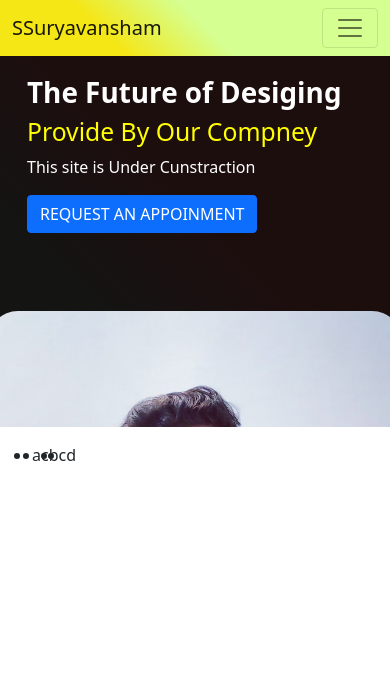
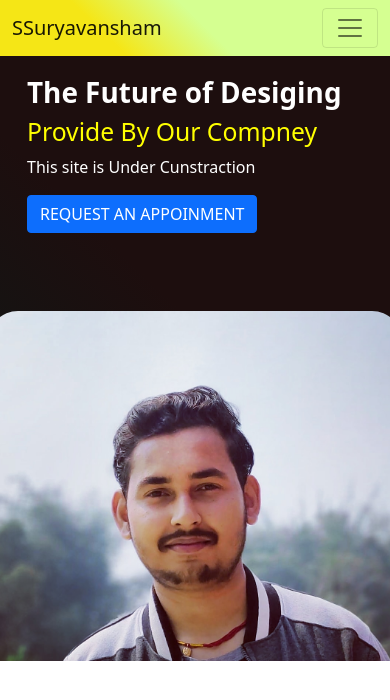
Before and after one commit to Ssuryavansham/trial, a React (Create React App) app: page / in a window 390 px wide. Shown: the top 700 px of the page. Built offline with nearby package versions, Linux system fonts and the light colour scheme.

Commit message:
7/1/2021

```diff
--- a/src/App.css
+++ b/src/App.css
@@ -64,14 +64,6 @@ height: 40vw;
 .vid video{
 }
 
-.poster{
-  background-color: lightcoral;
-
-}
-.poster ul li{
-  float: left;
-
-}
 
 
 
@@ -83,7 +75,8 @@ height: 40vw;
   }
 
   .Container{
-    height: 100vw;
+    height: 160vw;
     width: 100%;
+
   }
 }
--- a/src/Third.js
+++ b/src/Third.js
@@ -1,22 +1,11 @@
 import React from 'react'
 import "./App.css"
-import vid from "../src/Images/vid.mp4"
+
 import poster from "../src/Images/main.jpeg"
 
 const Third = () => {
   return (
     <>
-
-<div className="poster">
-    < ul>
-    <li>a</li>
-    <li>cb</li>
-    <li>c</li>
-    <li>d</li>
-    </ul>
-</div>
-
-
 
 </>
 
```
